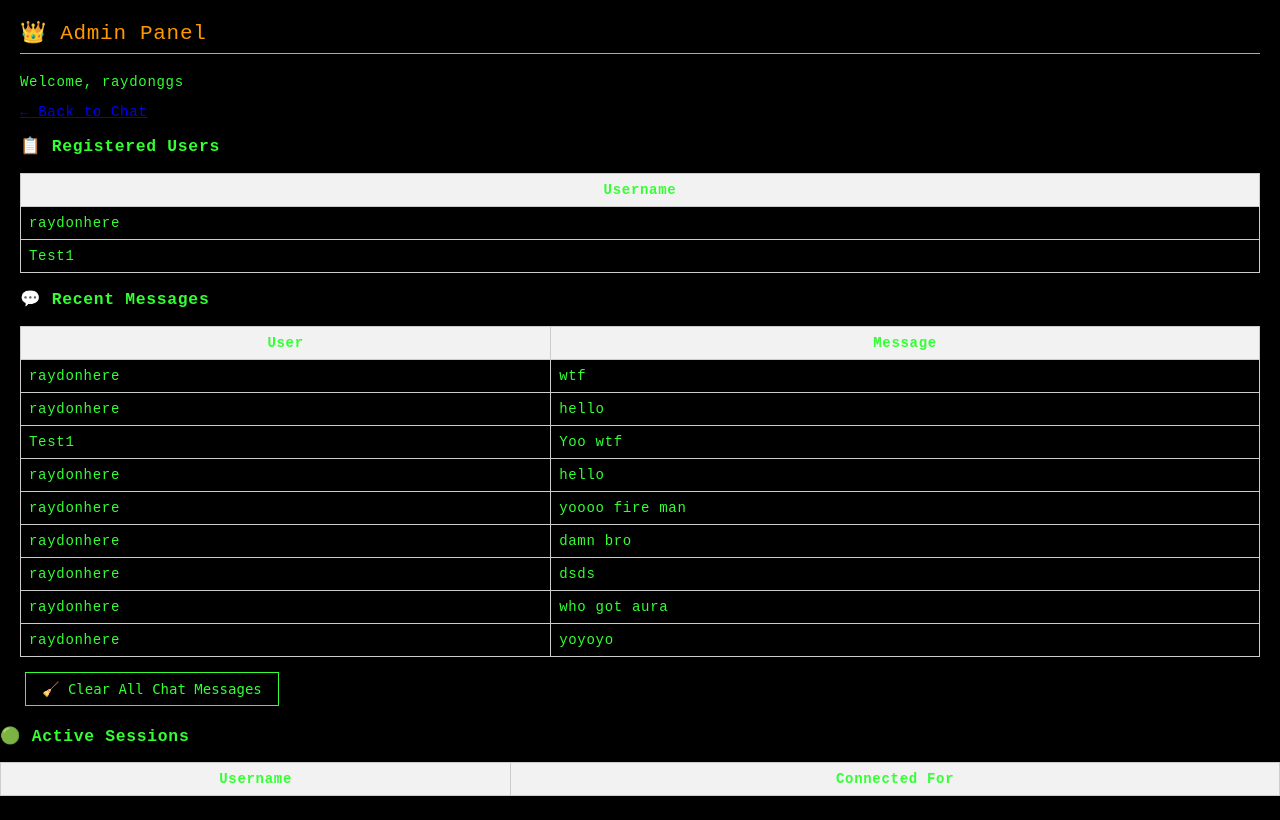
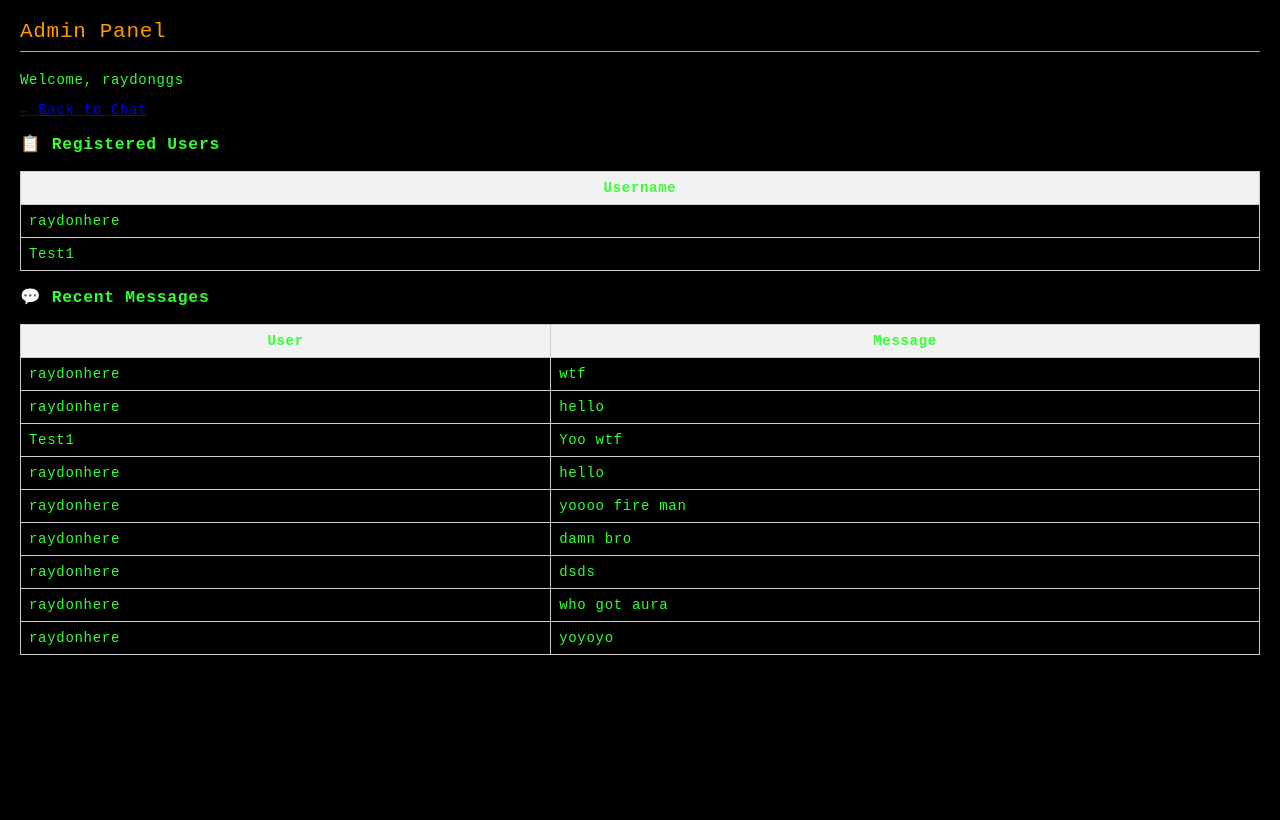
Before and after one commit to kev0037/chatroomdark, a Flask app: page /admin in a window 1280 px wide. Run offline with Flask 3, Linux system fonts and the light colour scheme; a user stored in the database is signed in; lists and menus that the app fills with data are empty.

Commit message:
Update admin.html

```diff
--- a/templates/admin.html
+++ b/templates/admin.html
@@ -12,7 +12,7 @@
 </head>
 <body>
     <div class="admin-section">
-        <h2>👑 Admin Panel</h2>
+        <h2> Admin Panel</h2>
         <p>Welcome, {{ session.username }}</p>
         <a href="/">← Back to Chat</a>
 
@@ -34,37 +34,5 @@
                 </tr>
             {% endfor %}
         </table>
-
-        <form method="post" action="/admin/clear">
-            <button type="submit" style="margin-top: 15px;">🧹 Clear All Chat Messages</button>
-        </form>
-    </div>
 </body>
-<h3>🟢 Active Sessions</h3>
-<table class="admin-table" id="activeSessionsTable">
-    <tr><th>Username</th><th>Connected For</th></tr>
-</table>
-
-<script>
-async function loadActiveSessions() {
-    const res = await fetch('/admin/active_sessions');
-    const data = await res.json();
-    const table = document.getElementById('activeSessionsTable');
-
-    // Clear old rows except header
-    while(table.rows.length > 1) {
-        table.deleteRow(1);
-    }
-
-    data.users.forEach(user => {
-        const row = table.insertRow();
-        row.insertCell(0).innerText = user.username;
-        row.insertCell(1).innerText = user.connected_for;
-    });
-}
-
-// Refresh every 10 seconds
-loadActiveSessions();
-setInterval(loadActiveSessions, 10000);
-</script>
 </html>
```
